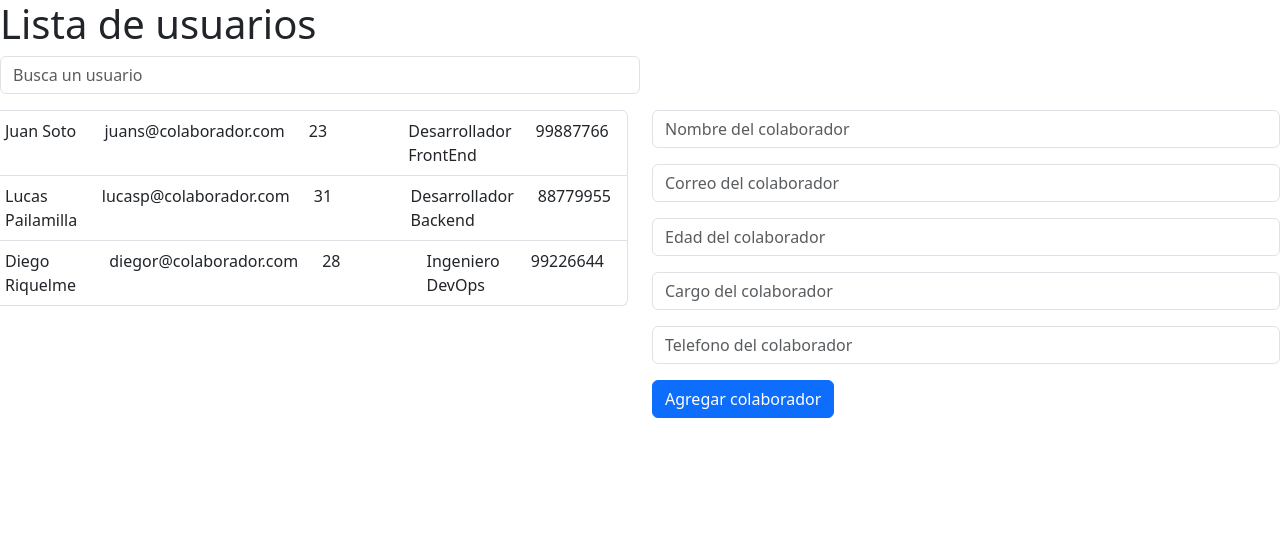
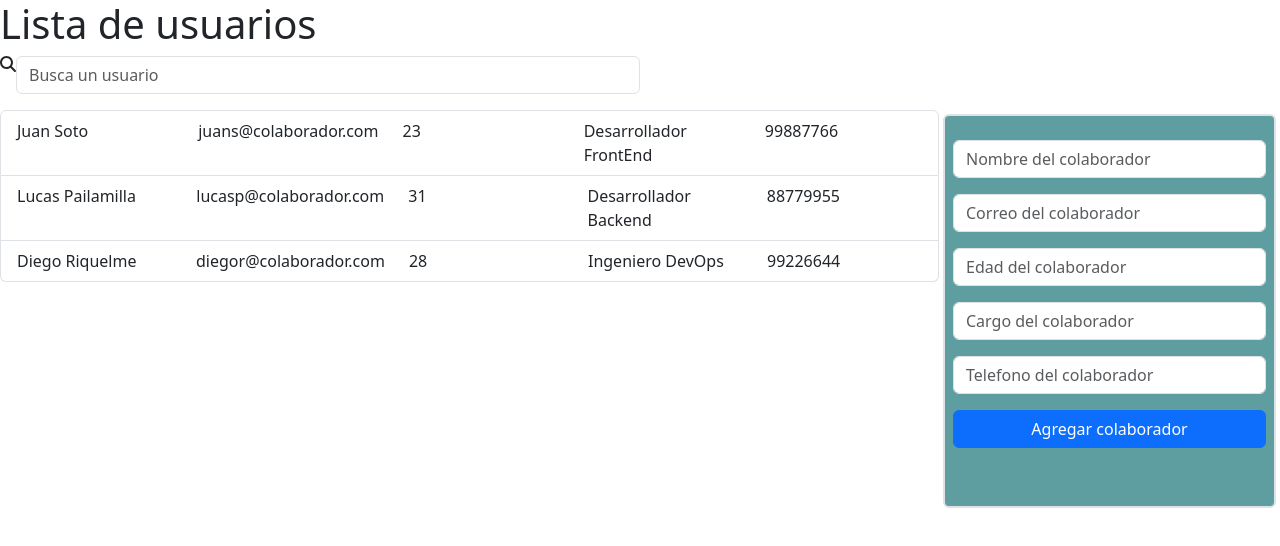
Before and after one commit to psesteban/Render_React_desafio-Latam, a React (Vite) app: page / in a window 1280 px wide. Shown: the top 546 px of the page. Built offline with nearby package versions, Linux system fonts and the light colour scheme.

Commit message:
agregando estilos

```diff
--- a/package.json
+++ b/package.json
@@ -15,6 +15,8 @@
     "preview": "vite preview"
   },
   "dependencies": {
+    "@fortawesome/free-solid-svg-icons": "^6.5.1",
+    "@fortawesome/react-fontawesome": "^0.2.0",
     "bootstrap": "^5.3.2",
     "react": "^18.2.0",
     "react-bootstrap": "^2.10.0",
--- /dev/null
+++ b/src/App.css
@@ -0,0 +1,22 @@
+#root {
+    display: flex;
+    flex-direction: column;
+}
+
+@media (min-width: 768px) {
+.principal {
+    display: flex;
+    flex-direction: row;
+}
+
+.lista {
+    flex: 6;
+
+  }
+
+.formulario {
+    flex: 2;
+
+  }
+
+}
--- a/src/App.jsx
+++ b/src/App.jsx
@@ -1,9 +1,10 @@
-import BaseColaboradores from "./components/Base.js"
-import Buscador from "./components/Buscador.jsx"
-import Formulario from "./components/Formulario.jsx"
-import Listado from "./components/Listado.jsx"
-import "bootstrap/dist/css/bootstrap.min.css"
-import { useState } from "react"
+import BaseColaboradores from './components/Base.js'
+import Buscador from './components/Buscador.jsx'
+import Formulario from './components/Formulario.jsx'
+import Listado from './components/Listado.jsx'
+import 'bootstrap/dist/css/bootstrap.min.css'
+import './App.css'
+import { useState } from 'react'
 
 const App = () => {
   const [data, setData] = useState(BaseColaboradores)
@@ -12,14 +13,14 @@ const App = () => {
     <>
       <h1>Lista de usuarios</h1>
       <Buscador searchData={data} setDataSearch={setDataFilter} />
-      <div className='row row-cols-2 justify-content-end'>
-        <Listado colaboradores={dataFilter} />
+      <main className='principal'>
+        <Listado className='lista ' colaboradores={dataFilter} />
         <Formulario
           className='formulario'
           ingresarColaborador={setData}
           data={data}
         />
-      </div>
+      </main>
     </>
   )
 }
--- /dev/null
+++ b/src/components/Buscador.css
@@ -0,0 +1,3 @@
+.buscador {
+    display: flex;
+}
--- a/src/components/Buscador.jsx
+++ b/src/components/Buscador.jsx
@@ -1,3 +1,7 @@
+import { FontAwesomeIcon } from '@fortawesome/react-fontawesome'
+import { faSearch } from '@fortawesome/free-solid-svg-icons'
+import './Buscador.css'
+
 const Buscador = ({ searchData, setDataSearch }) => {
   const inputHandler = (e) => {
     const searchWord = e.target.value.toLowerCase()
@@ -16,6 +20,7 @@ const Buscador = ({ searchData, setDataSearch }) => {
 
   return (
     <section className='buscador col-12 col-md-6'>
+      <FontAwesomeIcon icon={faSearch} />
       <input
         type='text'
         name='buscador'
--- /dev/null
+++ b/src/components/Formulario.css
@@ -0,0 +1,5 @@
+.formulario {
+    display: flex;
+    flex-direction: column;
+    background-color: cadetblue;
+}
--- a/src/components/Formulario.jsx
+++ b/src/components/Formulario.jsx
@@ -3,6 +3,7 @@ import Button from 'react-bootstrap/Button'
 import Form from 'react-bootstrap/Form'
 import Alerta from './Alert'
 import 'bootstrap/dist/css/bootstrap.min.css'
+import './Formulario.css'
 
 const Formulario = ({ ingresarColaborador, data, mostarNuevoColab }) => {
   const objetoUsuario = {
@@ -55,11 +56,9 @@ const Formulario = ({ ingresarColaborador, data, mostarNuevoColab }) => {
 
   const handleChange = (e) => {
     setUser({ ...user, [e.target.name]: e.target.value })
-    console.log(user)
   }
   return (
-    <>
-      <Form className='formulario' onSubmit={handleSubmit}>
+    <Form className='formulario border border-2 rounded p-2 m-1 pt-4' onSubmit={handleSubmit}>
       {['Nombre', 'Correo', 'Edad', 'Cargo', 'Telefono'].map((campo) => (
         <Form.Group
           key={campo}
@@ -79,9 +78,8 @@ const Formulario = ({ ingresarColaborador, data, mostarNuevoColab }) => {
       <Button variant='primary' type='submit'>
         Agregar colaborador
       </Button>
+      <Alerta color={estilo} text={mensajeDeAdvertencia} />
     </Form>
-      <Alerta color={estilo} text={mensajeDeAdvertencia} />
-    </>
   )
 }
 
--- /dev/null
+++ b/src/components/Listado.css
@@ -0,0 +1,6 @@
+@media (min-width: 768px) {
+
+.lista {
+    width: max-content;
+}
+}
--- a/src/components/Listado.jsx
+++ b/src/components/Listado.jsx
@@ -1,9 +1,10 @@
 import { ListGroup, Row, Col } from 'react-bootstrap'
 import 'bootstrap/dist/css/bootstrap.min.css'
+import './Listado.css'
 
 const Listado = ({ colaboradores }) => {
   return (
-    <ListGroup>
+    <ListGroup className='lista'>
       {colaboradores.map((colaborador) => (
         <ListGroup.Item key={colaborador.id}>
           <Row>
```
Also changed, not shown: 1 other file (tests, documents, lock files or other folders). Lines whose indentation alone changed are shown as unchanged.
